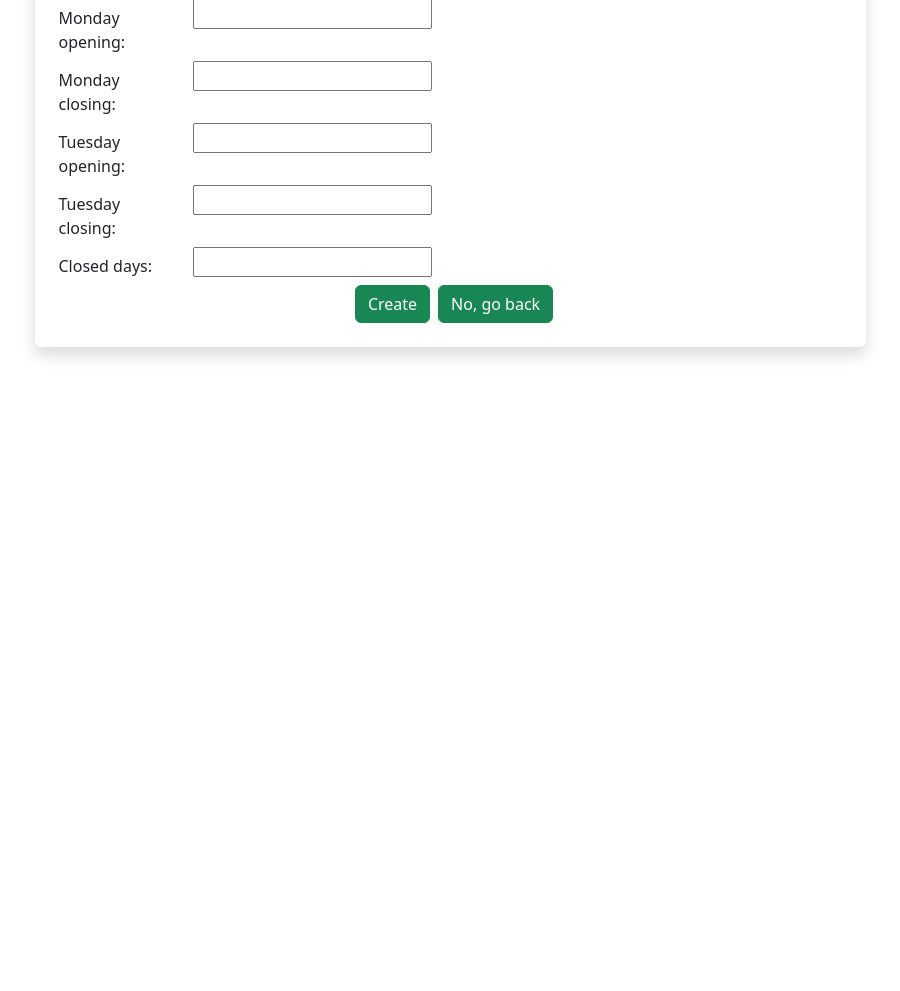
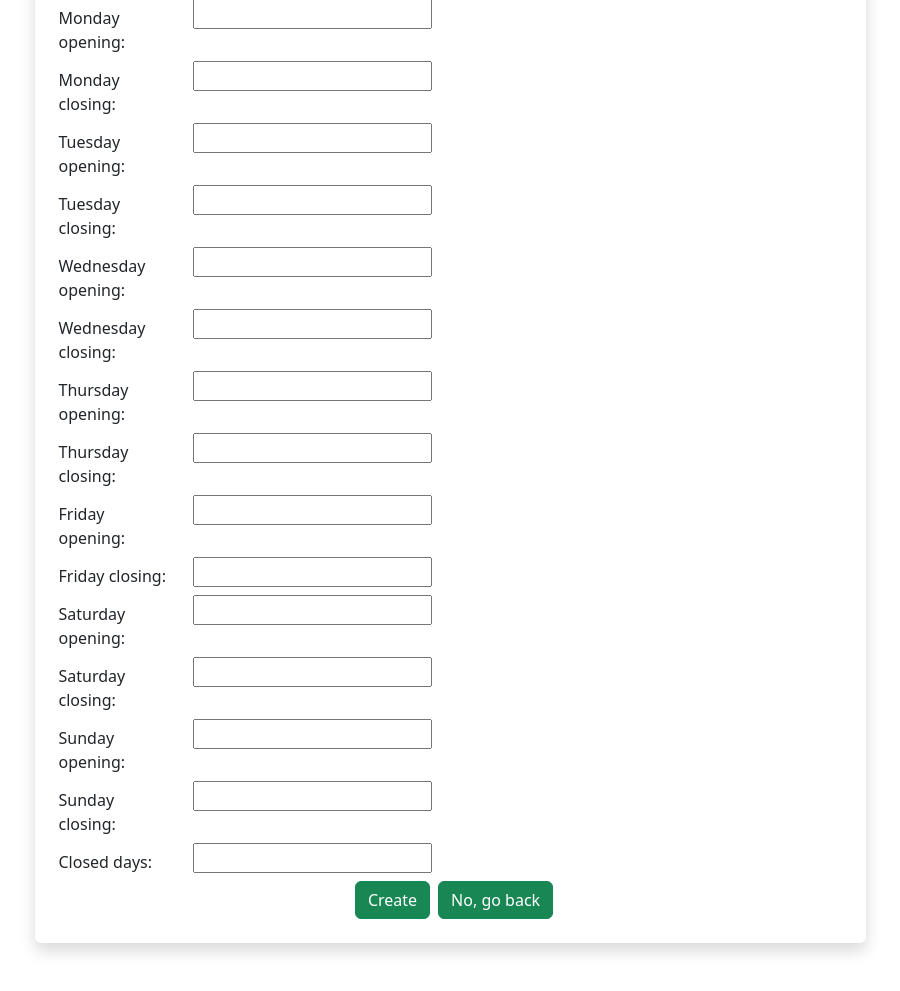
Before and after one commit to tiagobsfaria/CVPBT, a Django app: page /campo_create in a window 1280 px wide. Shown: the part 674-1665 px from the top of the page, without its empty margins (190-1090 px from the left). Before the commit the page ends 1032 px from the top, so only its background shows below. Run offline with Django 4.2, Linux system fonts and the light colour scheme; data comes from the database, SQL or seed files in the repository.

Commit message:
mudanças 06/12/2023

```diff
--- a/Projeto CVPBT/GamesGate/templates/campo_create.html
+++ b/Projeto CVPBT/GamesGate/templates/campo_create.html
@@ -82,6 +82,76 @@
             </div>
           </div>
 
+            <div class="form-group row">
+            <label for="{{ form.wednesday_opening.id_for_label }}" class="col-sm-2 col-form-label">{{ form.wednesday_opening.label_tag }}</label>
+            <div class="col-sm-10">
+              {{ form.wednesday_opening }}
+            </div>
+          </div>
+
+          <div class="form-group row">
+            <label for="{{ form.wednesday_closing.id_for_label }}" class="col-sm-2 col-form-label">{{ form.wednesday_closing.label_tag }}</label>
+            <div class="col-sm-10">
+              {{ form.wednesday_closing }}
+            </div>
+          </div>
+
+            <div class="form-group row">
+            <label for="{{ form.thursday_opening.id_for_label }}" class="col-sm-2 col-form-label">{{ form.thursday_opening.label_tag }}</label>
+            <div class="col-sm-10">
+              {{ form.thursday_opening }}
+            </div>
+          </div>
+
+          <div class="form-group row">
+            <label for="{{ form.thursday_closing.id_for_label }}" class="col-sm-2 col-form-label">{{ form.thursday_closing.label_tag }}</label>
+            <div class="col-sm-10">
+              {{ form.thursday_closing }}
+            </div>
+          </div>
+
+            <div class="form-group row">
+            <label for="{{ form.friday_opening.id_for_label }}" class="col-sm-2 col-form-label">{{ form.friday_opening.label_tag }}</label>
+            <div class="col-sm-10">
+              {{ form.friday_opening }}
+            </div>
+          </div>
+
+          <div class="form-group row">
+            <label for="{{ form.friday_closing.id_for_label }}" class="col-sm-2 col-form-label">{{ form.friday_closing.label_tag }}</label>
+            <div class="col-sm-10">
+              {{ form.friday_closing }}
+            </div>
+          </div>
+
+            <div class="form-group row">
+            <label for="{{ form.saturday_opening.id_for_label }}" class="col-sm-2 col-form-label">{{ form.saturday_opening.label_tag }}</label>
+            <div class="col-sm-10">
+              {{ form.saturday_opening }}
+            </div>
+          </div>
+
+          <div class="form-group row">
+            <label for="{{ form.saturday_closing.id_for_label }}" class="col-sm-2 col-form-label">{{ form.saturday_closing.label_tag }}</label>
+            <div class="col-sm-10">
+              {{ form.saturday_closing }}
+            </div>
+          </div>
+
+            <div class="form-group row">
+            <label for="{{ form.sunday_opening.id_for_label }}" class="col-sm-2 col-form-label">{{ form.sunday_opening.label_tag }}</label>
+            <div class="col-sm-10">
+              {{ form.sunday_opening }}
+            </div>
+          </div>
+
+          <div class="form-group row">
+            <label for="{{ form.sunday_closing.id_for_label }}" class="col-sm-2 col-form-label">{{ form.sunday_closing.label_tag }}</label>
+            <div class="col-sm-10">
+              {{ form.sunday_closing }}
+            </div>
+          </div>
+
 
           <div class="form-group row">
             <label for="{{ form.closed_days.id_for_label }}" class="col-sm-2 col-form-label">{{ form.closed_days.label_tag }}</label>
```
Also changed, not shown: Projeto CVPBT/GamesGate/templates/home.html (+10 -19 lines).
